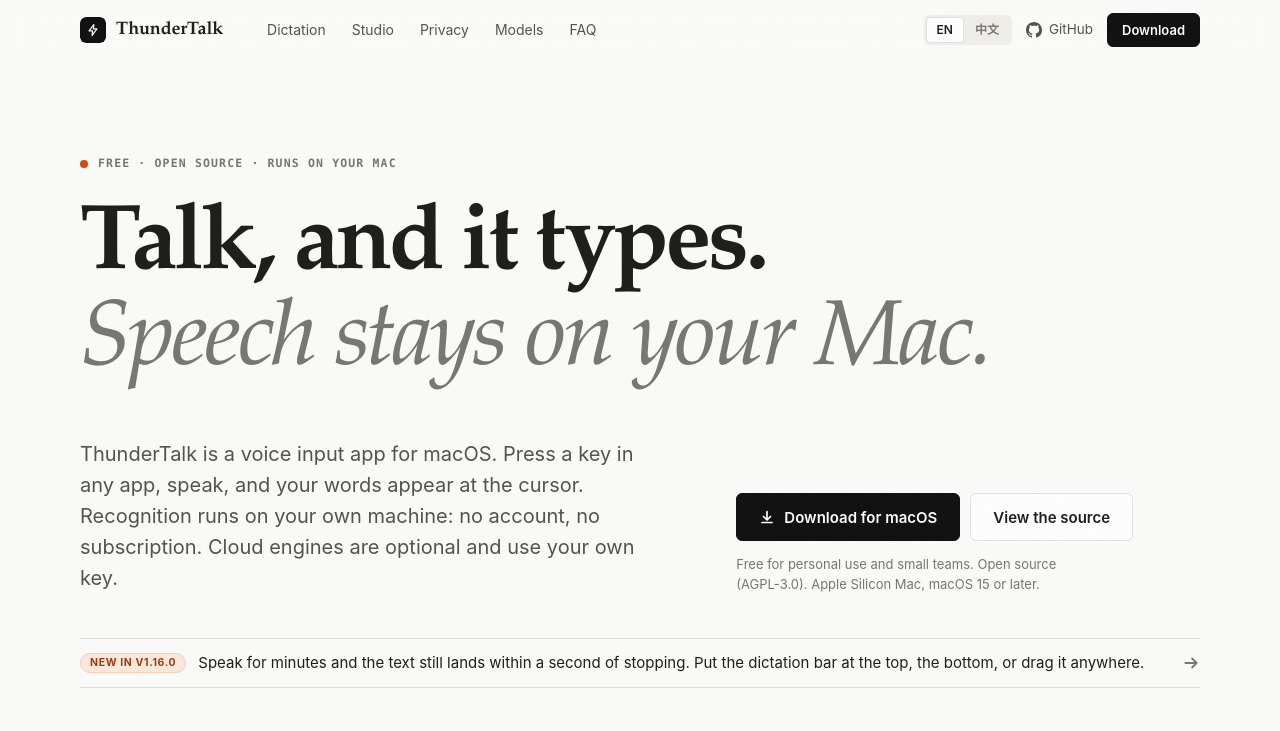
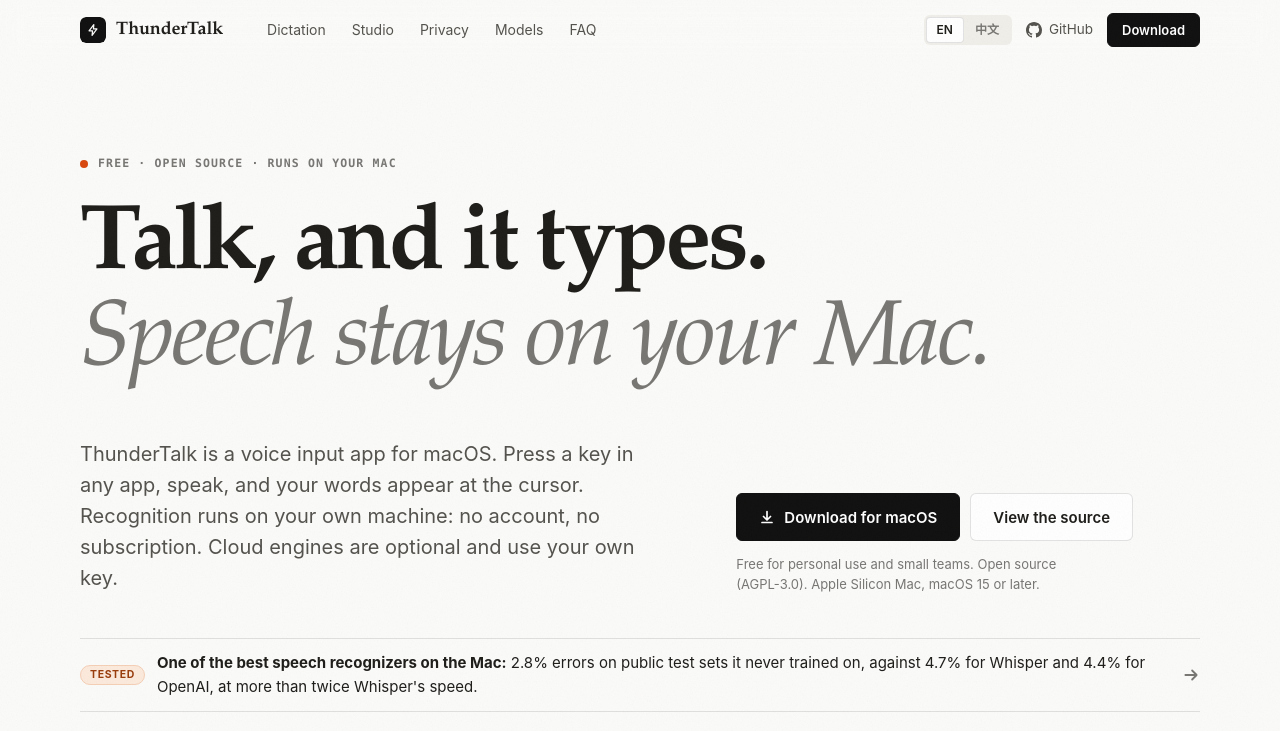
Before and after one commit to realAllenSong/ThunderTalk, a plain HTML site: page docs/index.html in a window 1280 px wide. Shown: the top 731 px of the page. Drawn offline with Linux system fonts and the light colour scheme.

Commit message:
Show the accuracy claim where people look: README opening line and the website's first-screen banner
The banner said "New in v1.16.0"; it now carries the measured claim and
links to the README's method section.

Co-Authored-By: Claude Opus 5.5 <noreply@anthropic.com>

```diff
--- a/docs/index.html
+++ b/docs/index.html
@@ -713,9 +713,9 @@
         </div>
       </div>
 
-      <a class="news rv" href="#models">
-        <span class="tag" data-i18n="hero.newtag">New in v1.16.0</span>
-        <span class="txt" data-i18n="hero.newtxt">Speak for minutes and the text still lands within a second of stopping. Put the dictation bar at the top, the bottom, or drag it anywhere.</span>
+      <a class="news rv" href="https://github.com/realAllenSong/ThunderTalk#how-accurate-is-it" rel="noopener">
+        <span class="tag" data-i18n="hero.newtag">Tested</span>
+        <span class="txt" data-i18n="hero.newtxt"><strong>One of the best speech recognizers on the Mac:</strong> 2.8% errors on public test sets it never trained on, against 4.7% for Whisper and 4.4% for OpenAI, at more than twice Whisper's speed.</span>
         <svg class="arrow" width="18" height="18" viewBox="0 0 16 16" fill="none" stroke="currentColor" stroke-width="1.6" stroke-linecap="round" stroke-linejoin="round" aria-hidden="true"><path d="M3 8h10M9 4l4 4-4 4"/></svg>
       </a>
 
@@ -1176,7 +1176,7 @@
       "hero.lede": "ThunderTalk 是一款 macOS 语音输入应用。在任意应用里按下快捷键、开口说话，文字就出现在光标处。识别在你自己的电脑上完成：无需账号，无需订阅。云端引擎为可选项，使用你自己的密钥。",
       "hero.cta1": "下载 macOS 版", "hero.cta2": "查看源码",
       "hero.fine": "个人和小团队免费，代码以 AGPL-3.0 开源。需要 Apple Silicon 的 Mac，macOS 15 或更高版本。",
-      "hero.newtag": "v1.16.0 新增", "hero.newtxt": "说上几分钟，停下后也在一秒内出字。听写条可以放在顶部、底部，或拖到任意位置。",
+      "hero.newtag": "实测", "hero.newtxt": "<strong>Mac 上最好的语音识别之一：</strong>在训练时从未见过的公开测试集上错误率 2.8%，Whisper 为 4.7%，OpenAI 为 4.4%，速度是 Whisper 的两倍多。",
       "scene.cap": "主页界面的交互式复刻，数据为示例。点击按键即可试一次听写。",
       "app.home": "主页", "app.models": "模型", "app.hotwords": "热词", "app.settings": "设置", "app.studio": "工作室", "app.about": "关于",
       "app.todictate": "开始听写", "app.words": "已听写字数", "app.speak": "发声时长", "app.saved": "预计节省时间", "app.sessions": "次数",
```
Also changed, not shown: 2 other files.
